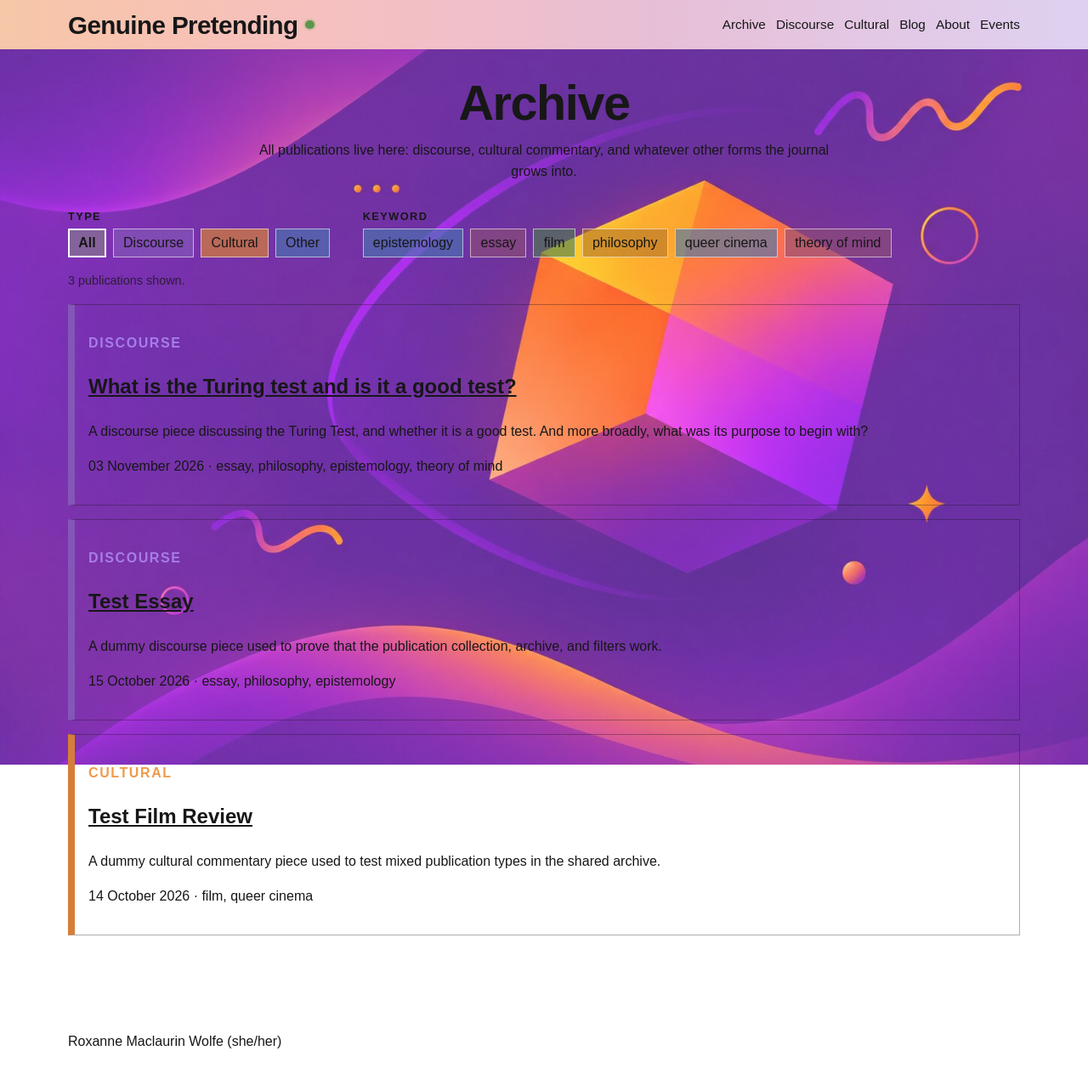
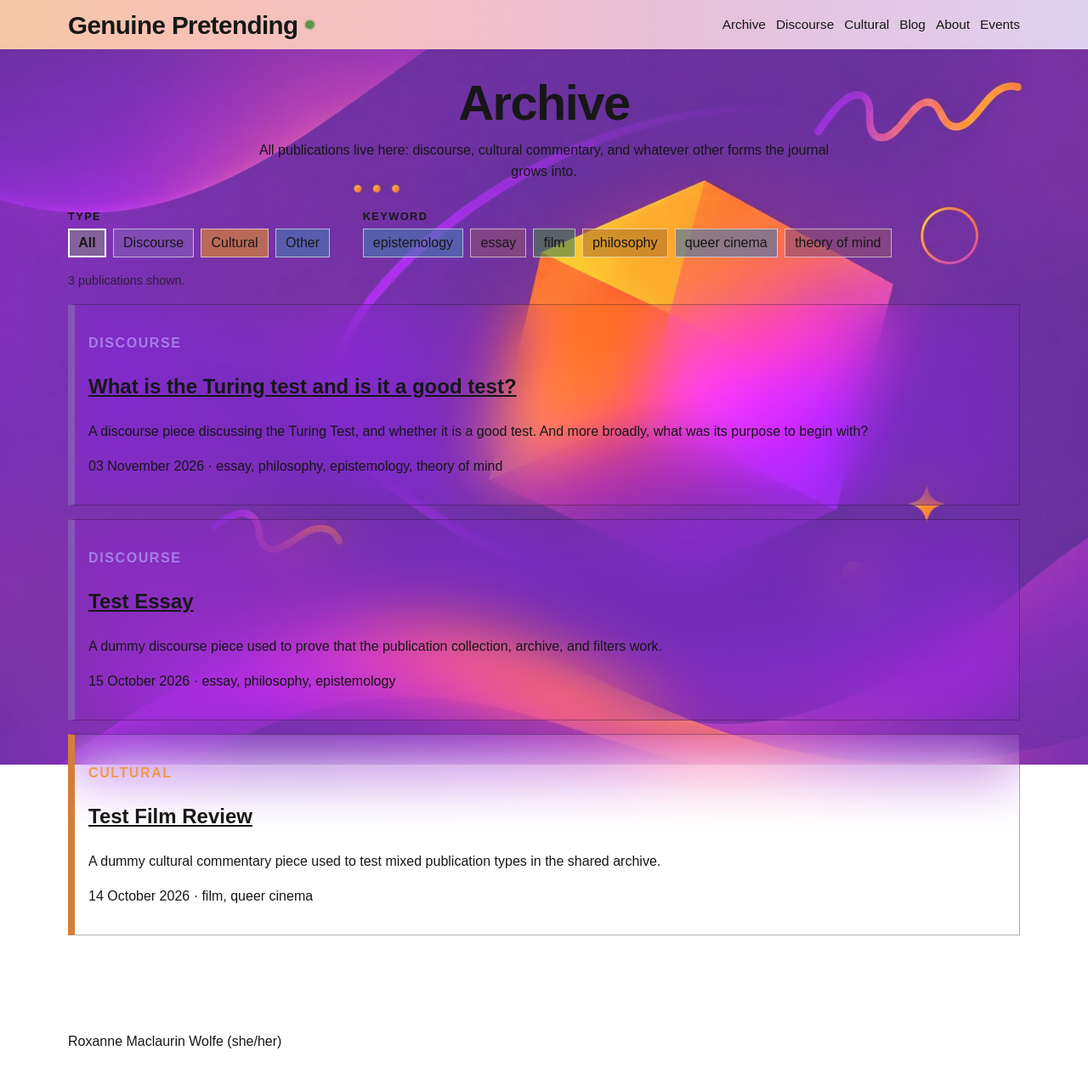
Before and after one commit to roxannewolfe/roxannewolfe.github.io, a Jekyll site: the page built from archive/index.html, in a window 1280 px wide. Shown: the whole page at 85% size. Built offline with Jekyll 4.4.1, drawn with Linux system fonts in a browser that asks for light colours.

Commit message:
Apply homepage glass blur to archive publication cards

```diff
--- a/assets/css/archive.css
+++ b/assets/css/archive.css
@@ -119,6 +119,9 @@
 }
 
 #publication-archive .publication-card {
+  -webkit-backdrop-filter: blur(36px) saturate(125%);
+  backdrop-filter: blur(36px) saturate(125%);
+  background: transparent;
   position: relative;
   box-sizing: border-box;
   border-radius: 0;
```
